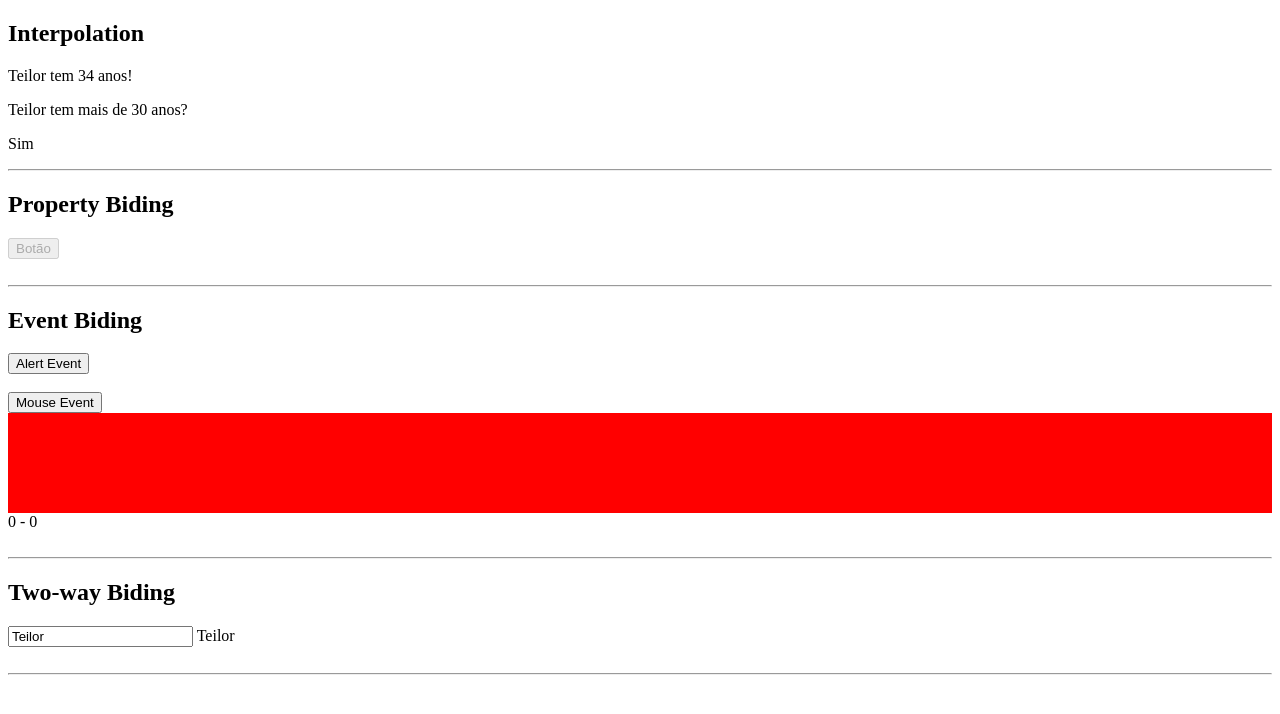
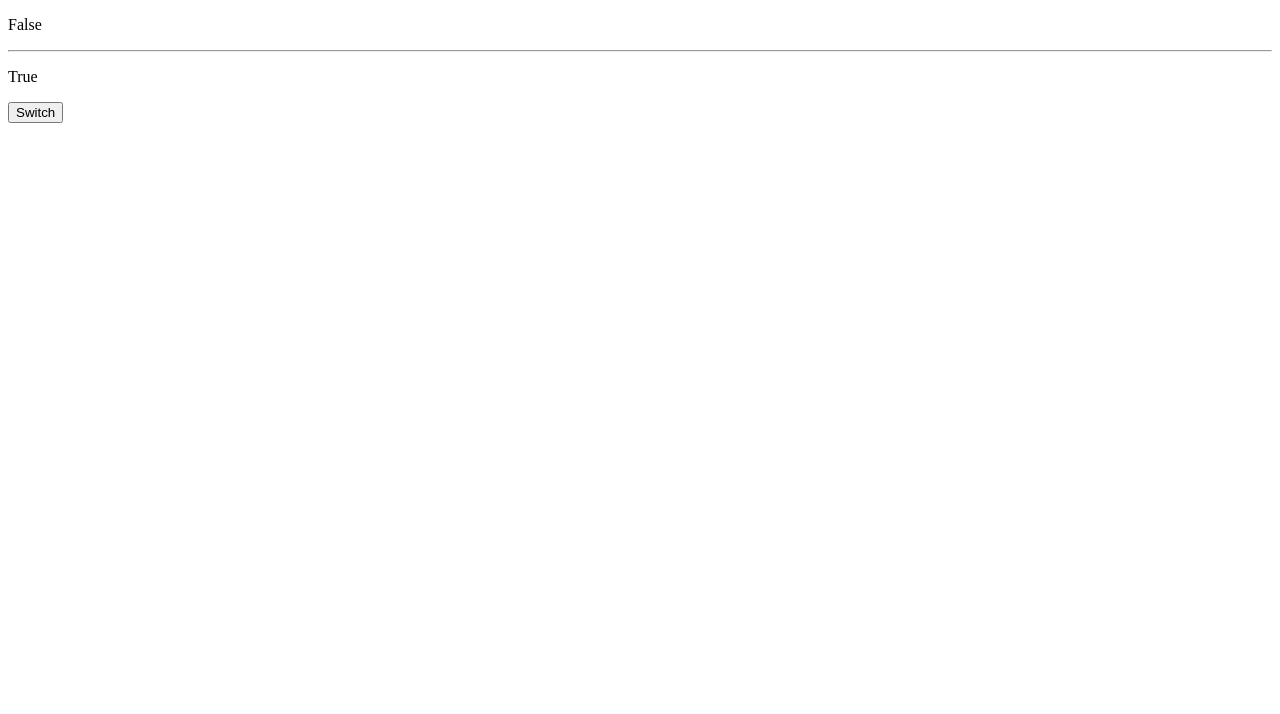
Before and after one commit to teilorbarcelos/angular-first-class, an Angular app: page / in a window 1280 px wide. Shown: the top 714 px of the page. Built offline with nearby package versions, Linux system fonts and the light colour scheme.

Commit message:
in progress

```diff
--- a/src/app/app.component.ts
+++ b/src/app/app.component.ts
@@ -3,7 +3,7 @@ import { Component, OnInit } from '@angular/core'
 @Component({
   selector: 'app-root',
   template: `
-    <app-data-biding></app-data-biding>
+    <app-structural-directives></app-structural-directives>
     <router-outlet></router-outlet>
   `,
 })
--- a/src/app/app.module.ts
+++ b/src/app/app.module.ts
@@ -5,10 +5,11 @@ import { AppRoutingModule } from './app-routing.module'
 import { AppComponent } from './app.component'
 import { TitleComponent } from './title/title.component'
 import { DataBidingComponent } from './data-biding/data-biding.component'
-import { FormsModule } from '@angular/forms'
+import { FormsModule } from '@angular/forms';
+import { StructuralDirectivesComponent } from './structural-directives/structural-directives.component'
 
 @NgModule({
-  declarations: [AppComponent, TitleComponent, DataBidingComponent],
+  declarations: [AppComponent, TitleComponent, DataBidingComponent, StructuralDirectivesComponent],
   imports: [BrowserModule, AppRoutingModule, FormsModule],
   providers: [],
   bootstrap: [AppComponent],
--- /dev/null
+++ b/src/app/structural-directives/structural-directives.component.html
@@ -0,0 +1,9 @@
+<p *ngIf="condition; else elseBlock">True</p>
+<ng-template #elseBlock><p>False</p></ng-template>
+
+<hr />
+
+<p *ngIf="conditionClick">True</p>
+<p *ngIf="!conditionClick">False</p>
+
+<button (click)="switch()">Switch</button>
--- /dev/null
+++ b/src/app/structural-directives/structural-directives.component.ts
@@ -0,0 +1,23 @@
+import { Component, OnInit } from '@angular/core'
+
+@Component({
+  selector: 'app-structural-directives',
+  templateUrl: './structural-directives.component.html',
+  styleUrls: ['./structural-directives.component.scss'],
+})
+export class StructuralDirectivesComponent implements OnInit {
+  public condition: boolean = true
+  public conditionClick: boolean = true
+
+  constructor() {}
+
+  ngOnInit(): void {
+    setInterval(() => {
+      this.condition = !this.condition
+    }, 2000)
+  }
+
+  public switch() {
+    this.conditionClick = !this.conditionClick
+  }
+}
```
Also changed, not shown: src/app/structural-directives/structural-directives.component.scss (added), 1 other file (tests, documents, lock files or other folders).
